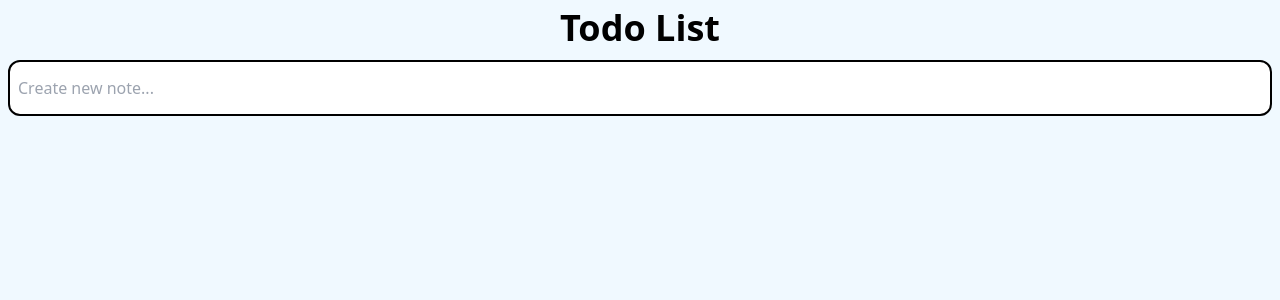
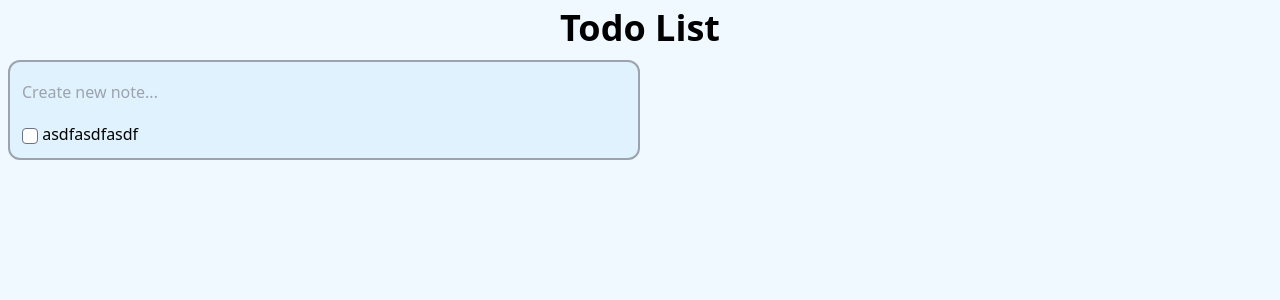
Before and after one commit to eduardogmisiuk/svelte, a SvelteKit app in the folder todo-list/: page / in a window 1280 px wide. Shown: the top 300 px of the page. Built offline with nearby package versions, Linux system fonts and the light colour scheme.

Commit message:
[todo-list] Enhance list style

```diff
--- a/todo-list/src/routes/+page.svelte
+++ b/todo-list/src/routes/+page.svelte
@@ -3,7 +3,7 @@
   import NewNote from "../components/NewNote.svelte";
   import Note from "../components/Note.svelte";
 
-  let items = [];
+  let items = [new TodoItem(1, "asdfasdfasdf")];
 
   function addNewTodo(text) {
     items = [...items, new TodoItem(items.length + 1, text)];
@@ -11,7 +11,14 @@
 </script>
 
 <div
-  class="max-h-96 flex content-center flex-col bg-white overflow-y-auto border-solid border-2 border-black rounded-xl p-2 gap-1"
+  class="
+      flex content-center flex-col overflow-y-auto
+      border-solid border-2 border-gray-400 rounded-xl
+      bg-sky-100
+      p-3
+      gap-3
+      w-1/2 max-h-96
+  "
 >
   <NewNote on:new-note={(event) => addNewTodo(event.detail.text)} />
   {#each items as item (item.id)}
```
